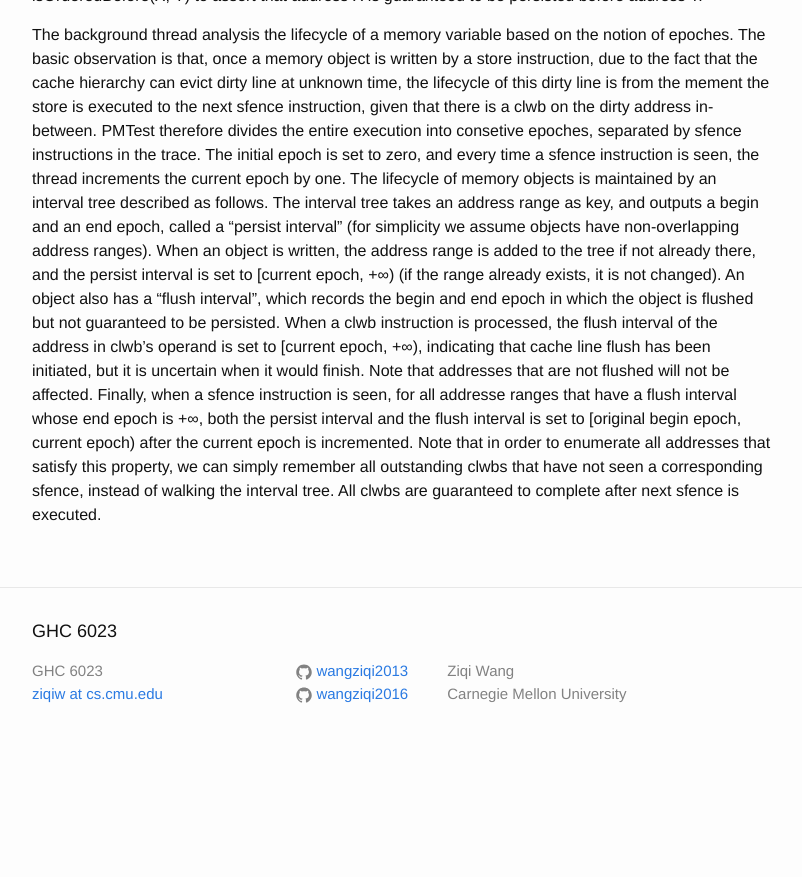
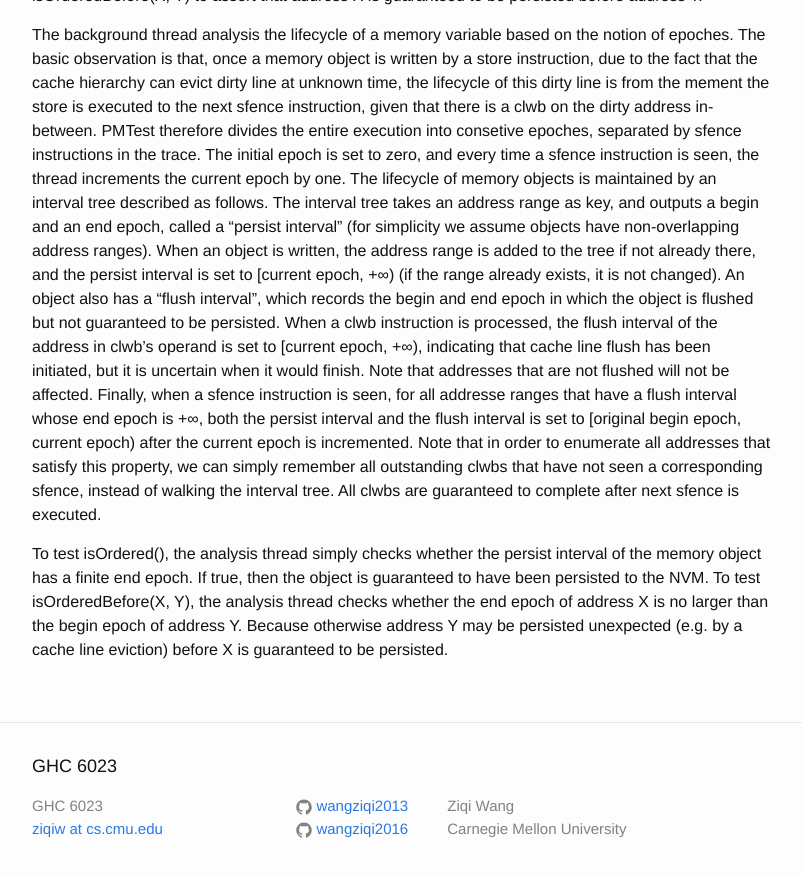
Before and after one commit to wangziqi2013/wangziqi2013.github.io, a Jekyll site: the page built from _posts/2019-10-22-pmtest.markdown, in a window 1280 px wide and 900 px high, scrolled down 1345 px. Shown: the top 877 px of the window, without its empty margins (238-1040 px from the left). Built offline with Jekyll 4.4.1, drawn with Linux system fonts in a browser that asks for light colours; before the commit the page ends 2110 px from its top, so only the background shows below that.

Commit message:
Adding two tests

```diff
--- a/_posts/2019-10-22-pmtest.markdown
+++ b/_posts/2019-10-22-pmtest.markdown
@@ -64,3 +64,8 @@ end epoch is +&infin;, both the persist interval and the flush interval is set t
 after the current epoch is incremented. Note that in order to enumerate all addresses that satisfy this property, we can
 simply remember all outstanding clwbs that have not seen a corresponding sfence, instead of walking the interval tree.
 All clwbs are guaranteed to complete after next sfence is executed.
+
+To test isOrdered(), the analysis thread simply checks whether the persist interval of the memory object has a finite
+end epoch. If true, then the object is guaranteed to have been persisted to the NVM. To test isOrderedBefore(X, Y), the
+analysis thread checks whether the end epoch of address X is no larger than the begin epoch of address Y. Because otherwise
+address Y may be persisted unexpected (e.g. by a cache line eviction) before X is guaranteed to be persisted.
```
